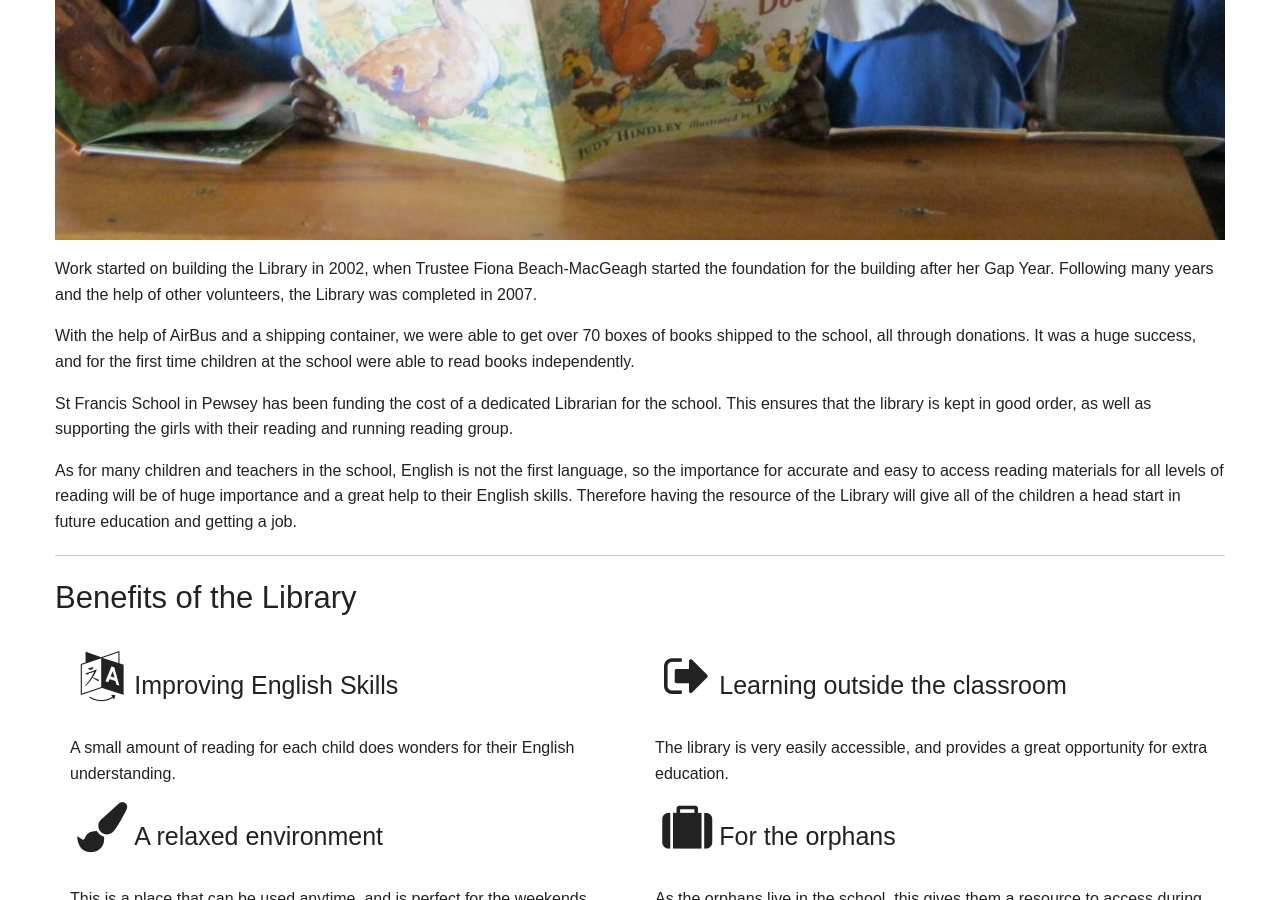
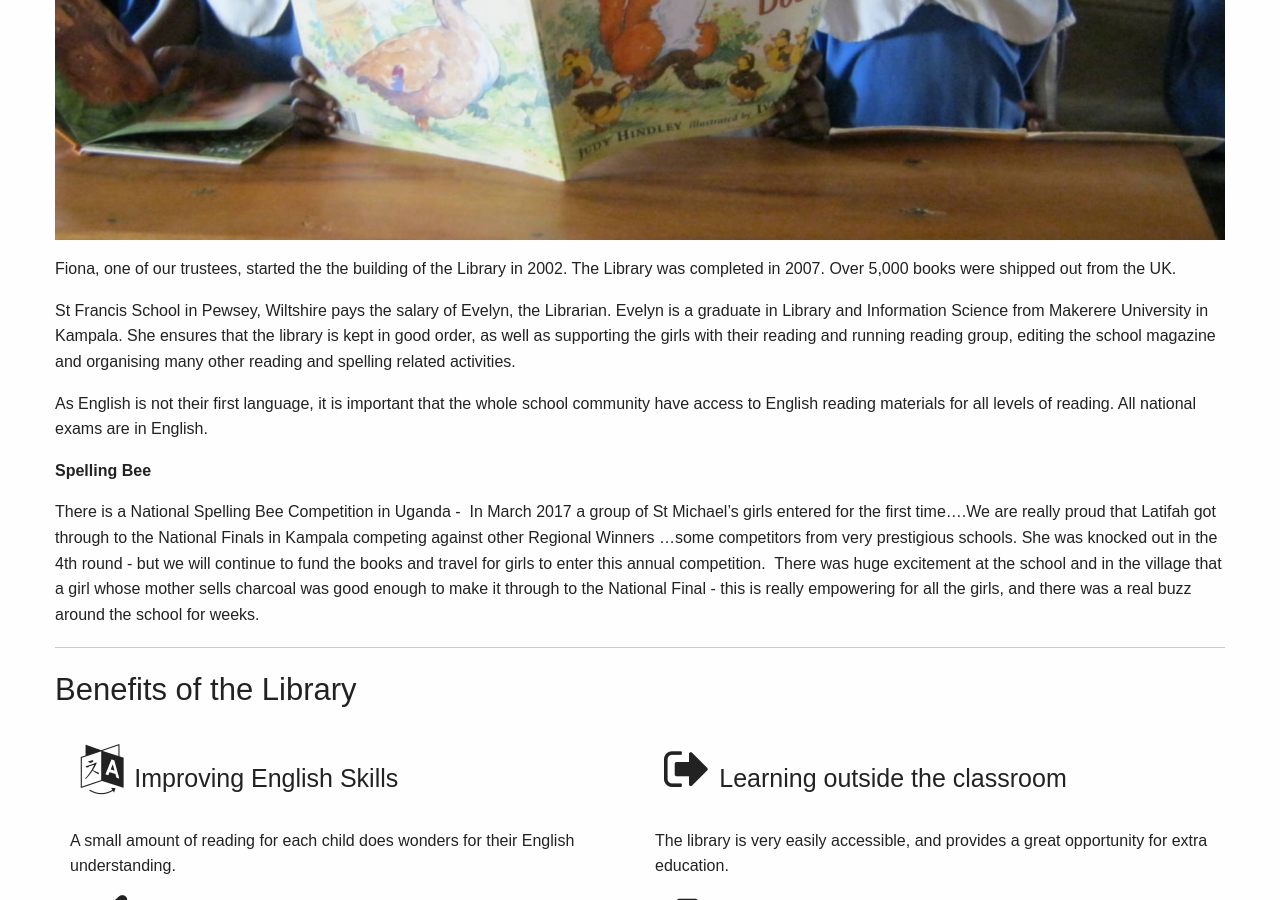
Before and after one commit to Eelviny/fsmu.co.uk, a Jekyll site: the page built from _projects/library.md, in a window 1280 px wide and 900 px high, scrolled down 569 px. Built offline with Jekyll 4.4.1, drawn with Linux system fonts in a browser that asks for light colours; nearby versions of some CDN libraries; a style sheet for code colours, icons or effects is not loaded.

Commit message:
Update from Forestry.io - library.md

```diff
--- a/_projects/library.md
+++ b/_projects/library.md
@@ -2,47 +2,49 @@
 layout: page
 title: Library
 image:
-  name: 'librarybook.jpg'
-  alt: 'Child reading a book'
+  name: librarybook.jpg
+  alt: Child reading a book
+date: 2018-03-26 17:27:24 +0000
 ---
-
 <a href="{{ site.url }}{{ site.baseurl }}/assets/images/{{ page.image.name }}"><img src="{{ site.url }}{{ site.baseurl }}/assets/images/{{ page.image.name }}" style="object-fit: cover; height: 500px; width: 100%;" /></a>
 
-Work started on building the Library in 2002, when Trustee Fiona Beach-MacGeagh started the foundation for the building after her Gap Year. Following many years and the help of other volunteers, the Library was completed in 2007.
+Fiona, one of our trustees, started the the building of the Library in 2002. The Library was completed in 2007. Over 5,000 books were shipped out from the UK.
 
-With the help of AirBus and a shipping container, we were able to get over 70 boxes of books shipped to the school, all through donations. It was a huge success, and for the first time children at the school were able to read books independently.
+St Francis School in Pewsey, Wiltshire pays the salary of Evelyn, the Librarian. Evelyn is a graduate in Library and Information Science from Makerere University in Kampala. She ensures that the library is kept in good order, as well as supporting the girls with their reading and running reading group, editing the school magazine and organising many other reading and spelling related activities.
 
-St Francis School in Pewsey has been funding the cost of a dedicated Librarian for the school. This ensures that the library is kept in good order, as well as supporting the girls with their reading and running reading group.
+As English is not their first language, it is important that the whole school community have access to English reading materials for all levels of reading. All national exams are in English.
 
-As for many children and teachers in the school, English is not the first language, so the importance for accurate and easy to access reading materials for all levels of reading will be of huge importance and a great help to their English skills. Therefore having the resource of the Library will give all of the children a head start in future education and getting a job.
+**Spelling Bee**
+
+There is a National Spelling Bee Competition in Uganda -  In March 2017 a group of St Michael’s girls entered for the first time....We are really proud that Latifah got through to the National Finals in Kampala competing against other Regional Winners ...some competitors from very prestigious schools. She was knocked out in the 4th round - but we will continue to fund the books and travel for girls to enter this annual competition.  There was huge excitement at the school and in the village that a girl whose mother sells charcoal was good enough to make it through to the National Final - this is really empowering for all the girls, and there was a real buzz around the school for weeks.
 
 <hr />
 
 <h3>Benefits of the Library</h3>
 
 <div class="grid-x grid-margin-x">
-  <div class="cell medium-6">
-    <h4><i class="fa fa-language fa-2x fa-fw"></i>Improving English Skills</h4>
-    <p>A small amount of reading for each child does wonders for their English understanding.</p>
-  </div>
-  <div class="cell medium-6">
-    <h4><i class="fa fa-sign-out fa-2x fa-fw"></i>Learning outside the classroom</h4>
-    <p>The library is very easily accessible, and provides a great opportunity for extra education.</p>
-  </div>
-  <div class="cell medium-6">
-    <h4><i class="fa fa-paint-brush fa-2x fa-fw"></i>A relaxed environment</h4>
-    <p>This is a place that can be used anytime, and is perfect for the weekends when the children have no lessons.</p>
-  </div>
-  <div class="cell medium-6">
-    <h4><i class="fa fa-suitcase fa-2x fa-fw"></i>For the orphans</h4>
-    <p>As the orphans live in the school, this gives them a resource to access during the holidays.</p>
-  </div>
-  <div class="cell medium-6">
-    <h4><i class="fa fa-puzzle-piece fa-2x fa-fw"></i>Board games</h4>
-    <p>These games are able to help with various skills, especially numeracy. Snakes and Ladders is a favourite!</p>
-  </div>
-  <div class="cell medium-6">
-    <h4><i class="fa fa-user fa-2x fa-fw"></i>Dedicated Librarian</h4>
-    <p>The Librarian is able to help the children with their reading, to further their understanding.</p>
-  </div>
+<div class="cell medium-6">
+<h4><i class="fa fa-language fa-2x fa-fw"></i>Improving English Skills</h4>
+<p>A small amount of reading for each child does wonders for their English understanding.</p>
 </div>
+<div class="cell medium-6">
+<h4><i class="fa fa-sign-out fa-2x fa-fw"></i>Learning outside the classroom</h4>
+<p>The library is very easily accessible, and provides a great opportunity for extra education.</p>
+</div>
+<div class="cell medium-6">
+<h4><i class="fa fa-paint-brush fa-2x fa-fw"></i>A relaxed environment</h4>
+<p>This is a place that can be used anytime, and is perfect for the weekends when the children have no lessons.</p>
+</div>
+<div class="cell medium-6">
+<h4><i class="fa fa-suitcase fa-2x fa-fw"></i>For the orphans</h4>
+<p>As the orphans live in the school, this gives them a resource to access during the holidays.</p>
+</div>
+<div class="cell medium-6">
+<h4><i class="fa fa-puzzle-piece fa-2x fa-fw"></i>Board games</h4>
+<p>These games are able to help with various skills, especially numeracy. Snakes and Ladders is a favourite!</p>
+</div>
+<div class="cell medium-6">
+<h4><i class="fa fa-user fa-2x fa-fw"></i>Dedicated Librarian</h4>
+<p>The Librarian is able to help the children with their reading, to further their understanding.</p>
+</div>
+</div>
```
